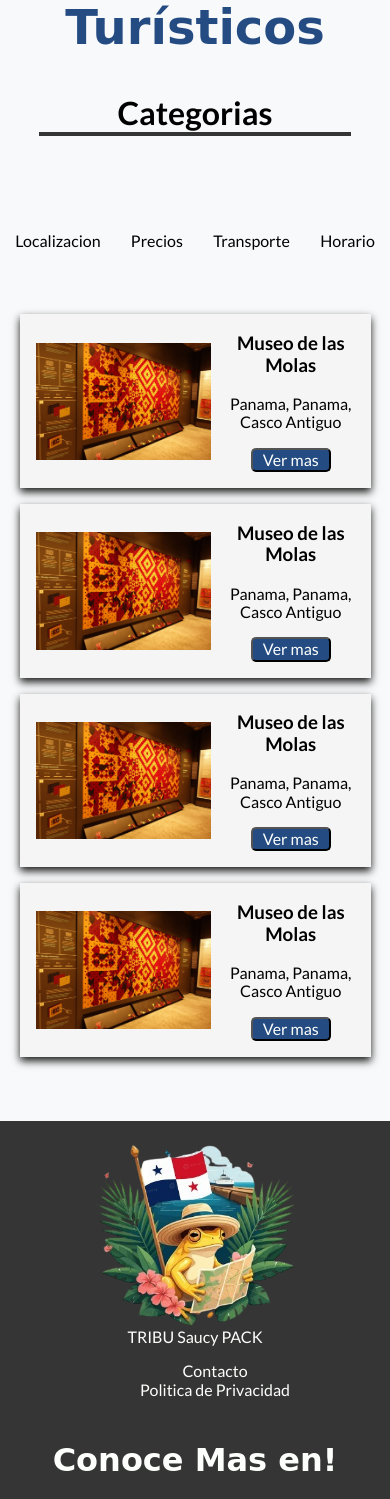
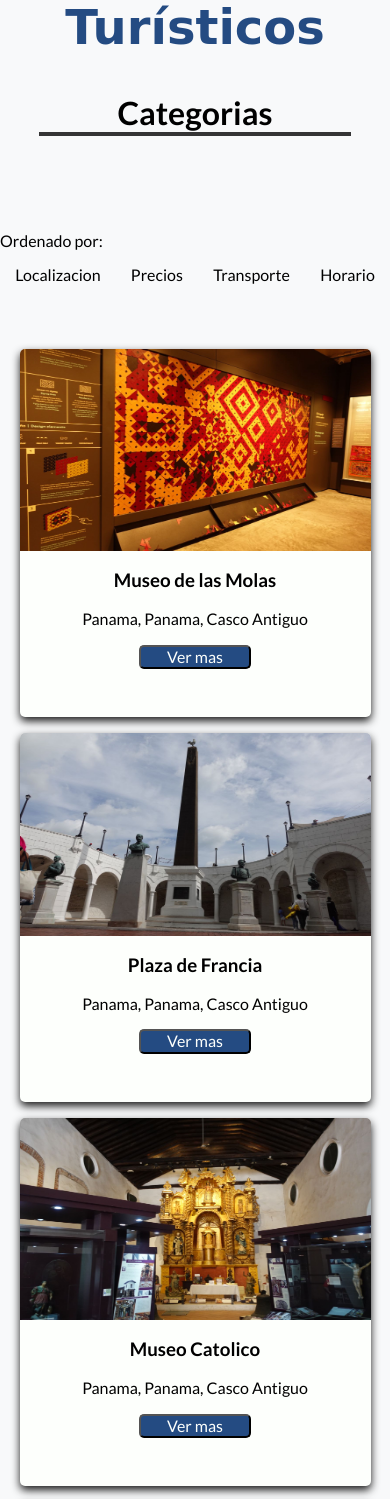
Before and after one commit to Rodrigu157/Panaviews, a PHP site: page /sitios.html in a window 390 px wide. Shown: the part 151-1650 px from the top of the page. Run offline with PHP 8.4, Linux system fonts and the light colour scheme; some web fonts are replaced.

Commit message:
update: ahora tambien es responsive para 1280px

```diff
--- a/css/sitios.css
+++ b/css/sitios.css
@@ -73,16 +73,19 @@ header{
 
 .sitio-box{
     display: flex;
-    background-color: whitesmoke;
+    flex-direction: column;
+    background-color: #fdfffc;
     box-shadow: 0px 4px 8px rgba(0, 0, 0, 0.9);
     text-align: center;
     margin-bottom: 1em;
     align-items: center;
+    border-radius: 5px;
 }
 
 .sitio-box img{
-    width: 50%;
-    margin-left: 1em;
+    width: 100%;
+    max-height: 55%;
+    border-radius: 5px 5px 0px 0;
 }
 
 .sitio-box div{
@@ -99,9 +102,23 @@ header{
     margin: 1em;
 }
 
-@media (min-width:960px) {
+
+@media (min-width:640px) and (max-width:960px) {
     .sitios-container{
         grid-template-columns: 1fr 1fr;
         gap: 20px;
     }
 }
+@media (min-width:960px) and (max-width:1280px) {
+    .sitios-container{
+        grid-template-columns: 1fr 1fr 1fr;
+        gap: 20px;
+    }
+}
+
+@media (min-width:1280px) {
+    .sitios-container{
+        grid-template-columns: 1fr 1fr 1fr 1fr;
+        gap: 20px;
+    }
+}
--- a/sitios.html
+++ b/sitios.html
@@ -29,10 +29,7 @@
         <div class="categorias-container">
             <h4>Categorias</h4>
             <div class="carousel-container">
-                <div class="carousel" id="carousel">
-
-
-                </div>
+                <div class="carousel" id="carousel"></div>
                 <div class="carousel-controls">
                     <button onclick="previousSlide()">❮</button>
                     <button onclick="nextSlide()">❯</button>
@@ -40,6 +37,7 @@
             </div>
         </div>
         <div class="otros-container">
+            <span>Ordenado por: </span>
             <ul>
                 <li>Localizacion</li>
                 <li>Precios</li>
@@ -58,26 +56,26 @@
                 </div>
             </div>
             <div class="sitio-box">
-                <img src="img/museoMolas.jpg" alt="">
+                <img src="img/plazaFrancia.jpg" alt="">
                 <div>
-                    <h3>Museo de las Molas</h3>
+                    <h3>Plaza de Francia</h3>
                     <span>Panama, Panama, Casco Antiguo</span>
                     <button>Ver mas</button>
                 </div>
             </div>
             <div class="sitio-box">
-                <img src="img/museoMolas.jpg" alt="">
+                <img src="img/museoCatolico.jpg" alt="">
                 <div>
-                    <h3>Museo de las Molas</h3>
+                    <h3>Museo Catolico</h3>
                     <span>Panama, Panama, Casco Antiguo</span>
                     <button>Ver mas</button>
                 </div>
             </div>
             <div class="sitio-box">
-                <img src="img/museoMolas.jpg" alt="">
+                <img src="img/summit.JPG" alt="">
                 <div>
-                    <h3>Museo de las Molas</h3>
-                    <span>Panama, Panama, Casco Antiguo</span>
+                    <h3>Summit</h3>
+                    <span>Panama, Panama, Gamboa</span>
                     <button>Ver mas</button>
                 </div>
             </div>
```
